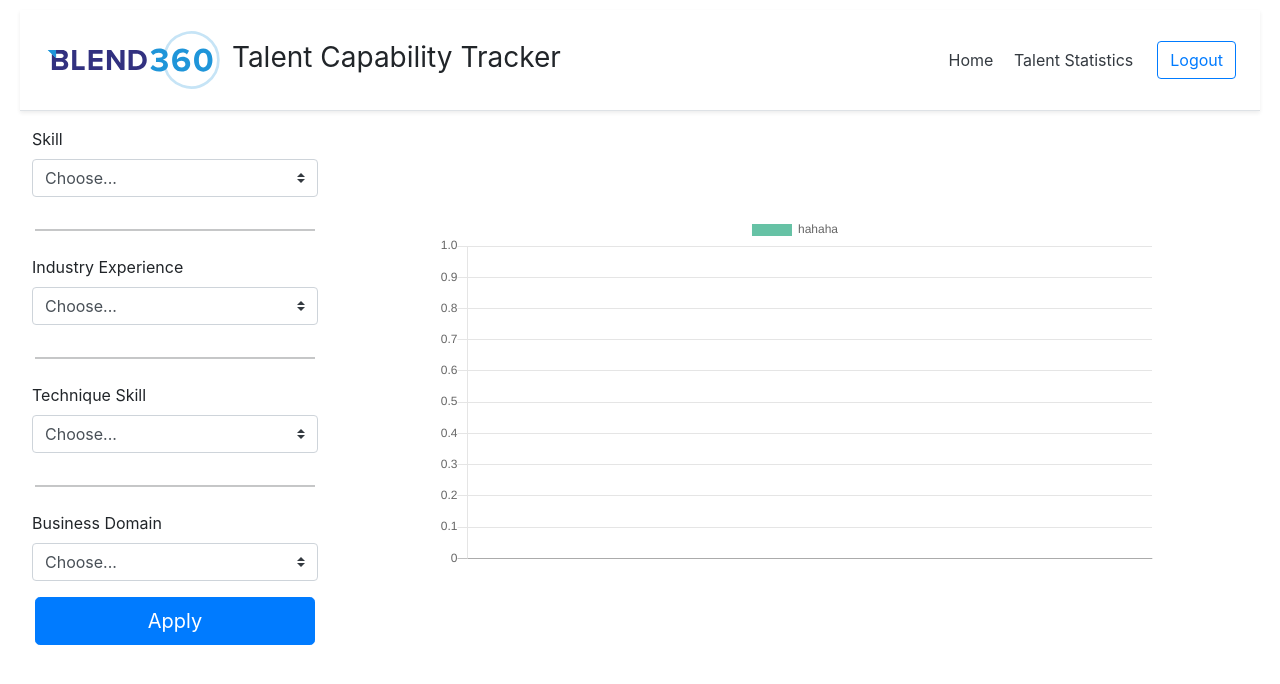
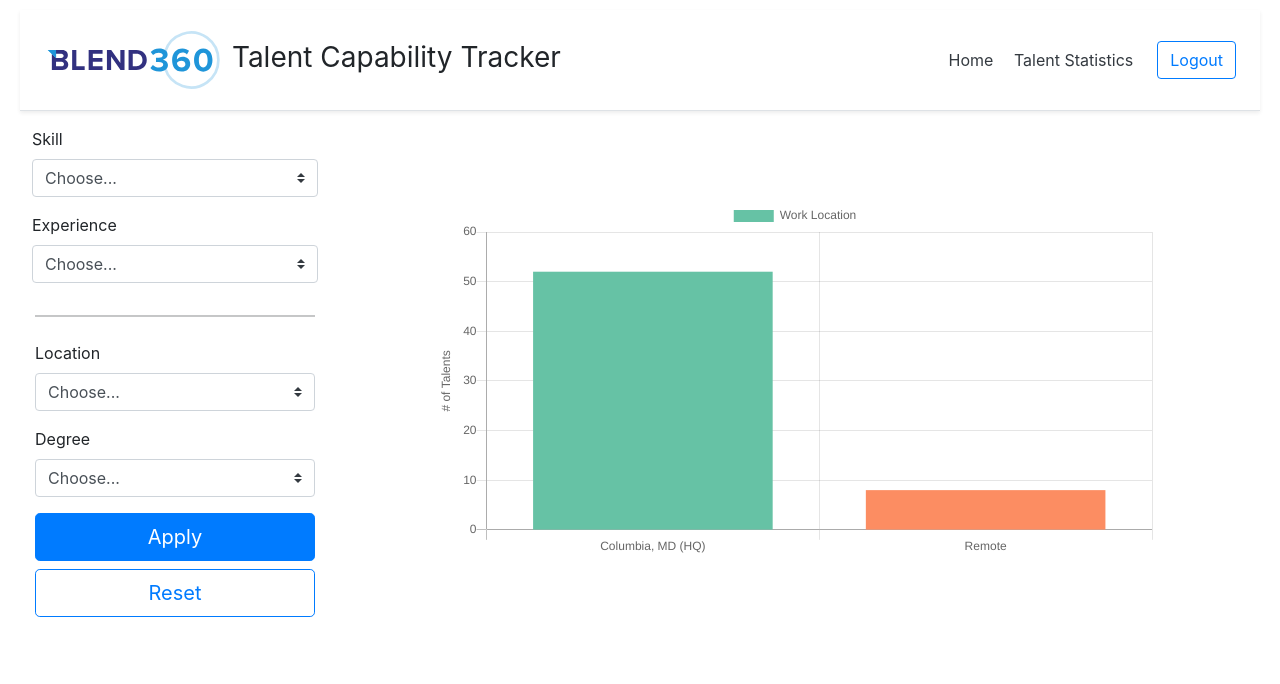
Before and after one commit to zachbear333/talent-capability-tracking, a Django app: page /talent_dashboard/ in a window 1280 px wide. Shown: the top 684 px of the page. Run offline with Django 4.2, Linux system fonts and the light colour scheme; a user stored in the database is signed in; data comes from the database, SQL or seed files in the repository; both versions use the stored data as it was after the commit.

Commit message:
June 9 - Backup version of dashboard

```diff
--- a/bios/models.py
+++ b/bios/models.py
@@ -140,7 +140,7 @@ class BioInfo(models.Model):
 
     name = models.CharField(max_length=200)
     email = models.CharField(max_length=200)
-
+    # nickname = models.CharField(max_length=200, default=None)
     position = models.CharField(max_length=100, choices=POSITION_CHOICES, default=None)
     location = models.CharField(max_length=100, choices=LOCATION_CHOICES, default=None)
     skill = models.CharField(max_length=300, choices=SKILL_CHOICES, default=None)
--- a/bios/templates/bios/dashboard.html
+++ b/bios/templates/bios/dashboard.html
@@ -15,27 +15,68 @@
                     <label for="skill">  Skill </label>
                     <select id="skill" class="custom-select d-block w-100" name="skill-dropdown">
                         <option value="">Choose...</option>
+                        <optgroup label='Area of Expertise'>
                             {% for p in skill_distinct %}
                                 <option value="{{ p }}" {%if p in skill_query %} selected {%endif%}> {{ p }} </option>
                             {% endfor %}
+                        </optgroup>
+
+                        <optgroup label='Technical Skill'>
+                            {% for q in tech_distinct %}
+                                <option value="{{ q }}" {%if q in skill_query %} selected {%endif%}> {{ q }} </option>
+                            {% endfor %}
+                        </optgroup>
 
                     </select>
-                    {% comment %} {% endcomment %}
                 </div>
-            </div>
-            <hr class="mb-4">
-            <div class="row">
                 <div class = "mb-3">
-                    <label for="industry"> Industry Experience</label>
+                    <label for="industry"> Experience</label>
                     <select class="custom-select d-block w-100" name="industry-dropdown">
                         <option value="">Choose...</option>
+
+                        <optgroup label='Industry Experience'>
                             {% for p in industry_distinct %}
                             <option value="{{ p }}" {%if p in industry_query %} selected {%endif%}> {{ p }} </option>
                             {% endfor %}
+                        </optgroup>
+
+                        <optgroup label='Business Domain'>
+                            {% for q in domain_distinct %}
+                                <option value="{{ q }}" {%if q in industry_query %} selected {%endif%}> {{ q }} </option>
+                            {% endfor %}
+                        </optgroup>
+
                     </select>
                 </div>
             </div>
+
             <hr class="mb-4">
+            <div class="row">
+
+            </div>
+
+            <div class="mb-3">
+                <label for="degree"> Location </label>
+                <select class="custom-select d-block w-100" name="location-dropdown">
+                    <option value="">Choose...</option>
+                    {% for p in location_distinct %}
+                    <option value="{{ p }}" {%if p in location_query %} selected {%endif%}> {{ p }} </option>
+                    {% endfor %}
+                </select>
+            </div>
+
+            <div class="mb-3">
+                <label for="degree"> Degree </label>
+                <select class="custom-select d-block w-100" name="degree-dropdown">
+                    <option value="">Choose...</option>
+                    <option value="B.A." {%if degree_query == "B.A." %} selected {%endif%}> B.A.</option>
+                    <option value="B.S." {%if degree_query == "B.S." %} selected {%endif%}> B.S.</option>
+                    <option value="M.S." {%if degree_query == "M.S." %} selected {%endif%}> M.S.</option>
+                    <option value="PhD" {%if degree_query == "PhD" %} selected {%endif%}> PhD</option>
+                    <option value="Other" {%if degree_query == "Other" %} selected {%endif%}> Other</option>
+                </select>
+            </div>
+            {% comment %} <hr class="mb-4">
             <div class="row">
                 <div class = "mb-3">
                     <label for="tech"> Technique Skill </label>
@@ -58,11 +99,14 @@
                         {% endfor %}
                     </select>
                 </div>
-            </div>
+            </div> {% endcomment %}
 
 
             <button class="btn btn-primary btn-lg btn-block" type="submit" value="Apply">
                 Apply
+            </button>
+            <button class="btn btn-outline-primary btn-lg btn-block" onclick="reset_filter(event)">
+                Reset
             </button>
         </form>
     </div>
@@ -70,6 +114,11 @@
 
 <div id="container" style="width: 60%; margin:auto;">
     {% comment %} <canvas id="pie-chart"></canvas> {% endcomment %}
+    {% if filter_count == 2 %}
+        <center> {{plot_name}} </center>
+        <br>
+    {% endif %}
+
     <canvas id="bar-chart"></canvas>
 </div>
 
@@ -88,7 +137,8 @@
         var color = "{{sns_color}}";
         color = decodeEntity(color);
         console.log(color);
-
+        y_label = '{{ skill_query }}'
+        y_label = decodeEntity(y_label).slice(2,-2)
         var config = {
             type:'horizontalBar',
             data: {
@@ -116,14 +166,30 @@
                 }]
             },
             options: {
+                plugins: {
+                    title: {
+                        display: true,
+                        text: 'Custom Chart Title',
+                    },
+                },
                 responsive: true,
                 scales: {
                     yAxes: [{
-                        ticks: { beginAtZero: true },
+                        ticks: { beginAtZero: true},
                         stacked: true,
+                        display: true,
+                        scaleLabel: {
+                            display: true,
+                            labelString: y_label,
+                        },
                     }],
                     xAxes: [{
+                        ticks: {precision:0},
                         stacked: true,
+                        scaleLabel: {
+                            display: true,
+                            labelString: '# of Talents',
+                        },
                     }],
                 },
             }
@@ -135,6 +201,8 @@
         };
     }
     else {
+        name = '{{ plot_name }}'
+        console.log(name)
         var config = {
             type: 'bar',
             data: {
@@ -144,7 +212,7 @@
                         '#66c2a5', '#fc8d62', '#8da0cb', '#e78ac3', '#a6d854',
                         '#ffd92f', '#e5c494', '#b3b3b3'
                         ],
-                label: 'hahaha',
+                label: name,
               }],
               labels: {{ labels|safe }}
             },
@@ -152,8 +220,13 @@
                 scales: {
                     yAxes: [{
                         ticks: {
-                            beginAtZero: true
-                        }
+                            beginAtZero: true,
+                            precision:0,
+                        },
+                        scaleLabel: {
+                            display: true,
+                            labelString: '# of Talents',
+                        },
                     }]
                 },
                 responsive: true
@@ -165,6 +238,16 @@
         };
     }
 
-
+    function reset_filter(event) {
+        option_tag = document.getElementsByTagName('option');
+        // console.log(option_tag[1].selected)
+        for (var i = 0; i < option_tag.length; i++) {
+           if (option_tag[i].selected == true && option_tag[i].value != '') {
+               console.log(option_tag[i].text);
+               option_tag[i].selected = false;
+               console.log(option_tag[i].selected);
+           }
+        }
+    }
 </script>
 {%endblock jsblock%}
--- a/bios/views.py
+++ b/bios/views.py
@@ -260,6 +260,14 @@ REVERSE_RUBRIC = {
     "4-5YOE" : "3",
     "5-10YOE" : "4",
     ">10YOE" : "5"
+}
+
+DOMAIN_MODIFICATION = {
+    "Unfamiliar" : "<1 Year",
+    "Novice" : "1-3 Year",
+    "Proficient" : "4-5 Year",
+    "Advanced" : "5-10 Year",
+    "Expert" : ">10 Year",
 }
 
 tmp1 = []
@@ -642,7 +650,8 @@ def home(request):
                         people.filter(skill__contains=search_sections[0]) | \
                         people.filter(technique__contains=search_sections[0]) | \
                         people.filter(industry__contains=search_sections[0]) | \
-                        people.filter(position__contains=search_sections[0])
+                        people.filter(position__contains=search_sections[0]) | \
+                        people.filter(business_domain__contains=search_sections[0])
         search_list[0] = people
         if len(search_sections) > 1:
             for i in range(1, len(search_sections)):
@@ -650,7 +659,8 @@ def home(request):
                                     people.filter(skill__contains=search_sections[i]) | \
                                     people.filter(technique__contains=search_sections[i]) | \
                                     people.filter(industry__contains=search_sections[i]) | \
-                                    people.filter(position__contains=search_sections[i])
+                                    people.filter(position__contains=search_sections[i]) | \
+                                    people.filter(business_domain__contains=search_sections[i])
 
                 people = search_list[i] & search_list[i - 1]
 
@@ -1154,6 +1164,20 @@ def edit(request, name):
 
 def dashboard(request):
     people = BioInfo.objects.all()
+    location_dist = list(BioInfo.objects.values('location').distinct())
+    location_distinct = []
+    for x in location_dist:
+        location_distinct.append(x['location'])
+    # user in our database
+    user_db = []
+    for person in BioInfo.objects.all():
+        if person.name not in user_db:
+            user_db.append(person.name)
+    # in_db
+    name_str = request.user.first_name.replace(' ', '_') + '_' + request.user.last_name.replace(' ', '_')
+    in_db = 1 if name_str in user_db else 0
+    print("in_db here: ", in_db)
+
     # sorted(skill_res), sorted(industry_res), sorted(tech_res), sorted(domain_res),
     # sorted(university_res), sorted(major_res)
     feature_lst = distinct_features()
@@ -1163,14 +1187,23 @@ def dashboard(request):
     ###############################################
     skill_query = request.GET.getlist('skill-dropdown')
     industry_query = request.GET.getlist('industry-dropdown')
+    location_query = request.GET.get('location-dropdown')
+    degree_query = request.GET.get('degree-dropdown')
     filter_count = 0
     if skill_query and skill_query != ['']:
-        people = people.filter(skill__contains=skill_query[0])
+        people = people.filter(skill__contains=skill_query[0])| \
+                    people.filter(technique__contains=skill_query[0])
         filter_count += 1
     if industry_query and industry_query != ['']:
-        people = people.filter(industry__contains=industry_query[0])
+        people = people.filter(industry__contains=industry_query[0]) | \
+                    people.filter(business_domain__contains=industry_query[0])
         filter_count += 1
-    print(len(people), people, filter_count)
+    # print(len(people), people, filter_count)
+    if location_query:
+        people = people.filter(location__contains=location_query)
+    if degree_query:
+        print('check check here', degree_query)
+        people = people.filter(degree__contains=degree_query)
 
     ###############################################
     ## generate the data passed to visualization ##
@@ -1180,13 +1213,20 @@ def dashboard(request):
 
         if skill_query and skill_query != ['']:
             for item in people:
-                # find the skill level
+                ### find the skill level ###
+                # area of expertise
                 skills = item.skill.split(',')
                 for skill in skills:
                     if skill_query[0] in skill:
                         skill_lvl = skill.split(' ')[-1][1:-1]
-                        # print(skill_query[0], skill_lvl)
-                # find the industry level
+                # technique skill
+                techs = item.technique.split(',')
+                for tech in techs:
+                    if skill_query[0] in tech:
+                        skill_lvl = tech.split(' ')[-1][1:-1]
+
+                ### find the industry level ###
+                # industry experience
                 industries = item.industry.split(',')
                 if industries == ['N/A']:
                     continue
@@ -1194,15 +1234,17 @@ def dashboard(request):
                     exp = ''.join(industry.split(' ')[-2:])[1:-1]
                     if industry_query[0] and industry_query[0] in industry:
                         industry_lvl = ADJUST_EXP[exp]
-                        print('=========> check here', len(industry_query[0]))
-                        print(industry_query[0])
-                        # print(industry_query[0], industry_lvl)
-                # dictionary {
-                #   unfamiliar: [<1 Year, <1 Year, 1-3 Year, 1-3 Year],
-                #   advanced: [5-10 Year]
-                # }
+                # business domain
+                domains = item.business_domain.split(',')
+                if domains == ['N/A']:
+                    continue
+                for domain in domains:
+                    exp = DOMAIN_MODIFICATION[domain.split(' ')[-1][1:-1]]
+                    if industry_query[0] and industry_query[0] in domain:
+                        industry_lvl = exp
+                        # res_freq[exp] = res_freq.get(exp, 0) + 1
+
                 res_freq[skill_lvl].append(industry_lvl)
-        print(res_freq)
 
         data = [[0 for _ in range(5)] for _ in range(5)]
         for i, sk_opt in enumerate(SKILL_RUBRIC.values()):
@@ -1212,19 +1254,33 @@ def dashboard(request):
             lvl_freq = collections.Counter(this_lvl)
             for j, ins_opt in enumerate(EXPERIENCE_RUBRIC.values()):
                 data[i][j] = lvl_freq.get(ADJUST_EXP[ins_opt.replace(' ', '')], 0)
+        plot_name = skill_query[0] + " by " + industry_query[0]
 
-        print(data)
     else:
         res_freq = {}
         if skill_query and skill_query != ['']:
             for item in people:
+                ### for 'area of expertise'
                 skills = item.skill.split(',')
                 for skill in skills:
                     if skill_query[0] in skill:
                         res_freq[skill.split(' ')[-1][1:-1]] = res_freq.get(skill.split(' ')[-1][1:-1], 0) + 1
+                ### for 'technique skill'
+                techs = item.technique.split(',')
+                for tech in techs:
+                    if skill_query[0] in tech:
+                        res_freq[tech.split(' ')[-1][1:-1]] = res_freq.get(tech.split(' ')[-1][1:-1], 0) + 1
+            plot_name = skill_query[0]
+            ### put the result in the correct order
+            tmp_res = {}
+            for val in SKILL_RUBRIC.values():
+                if val in res_freq:
+                    tmp_res[val] = res_freq[val]
+            res_freq = tmp_res
 
-        if industry_query and industry_query != ['']:
+        elif industry_query and industry_query != ['']:
             for item in people:
+                ### for 'industry experience'
                 industries = item.industry.split(',')
                 if industries == ['N/A']:
                     continue
@@ -1232,6 +1288,29 @@ def dashboard(request):
                     exp = ''.join(industry.split(' ')[-2:])[1:-1]
                     if industry_query[0] in industry:
                         res_freq[ADJUST_EXP[exp]] = res_freq.get(ADJUST_EXP[exp], 0) + 1
+                ### for 'business domain'
+                domains = item.business_domain.split(',')
+                if domains == ['N/A']:
+                    continue
+                for domain in domains:
+                    print("test123", DOMAIN_MODIFICATION[domain.split(' ')[-1][1:-1]])
+                    exp = DOMAIN_MODIFICATION[domain.split(' ')[-1][1:-1]]
+                    if industry_query[0] in domain:
+                        res_freq[exp] = res_freq.get(exp, 0) + 1
+
+            plot_name = industry_query[0]
+            print(res_freq)
+            tmp_res = {}
+            for val in EXPERIENCE_RUBRIC_MAIN.values():
+                if val in res_freq:
+                    tmp_res[val] = res_freq[val]
+            res_freq = tmp_res
+        # default page (bar chart by position)
+        else:
+            for person in people:
+                res_freq[person.location] = res_freq.get(person.location, 0) + 1
+            plot_name = 'Work Location'
+
         data = res_freq.values()
     a = str(sns.color_palette("Set2").as_hex())
 
@@ -1246,4 +1325,10 @@ def dashboard(request):
                                                    'tech_distinct':feature_lst[2],
                                                    'domain_distinct':feature_lst[3],
                                                    'filter_count': filter_count,
+                                                   'in_db': in_db,
+                                                   'plot_name':plot_name,
+                                                   'location_distinct':location_distinct,
+                                                   'location_query':location_query,
+                                                   'degree_query':degree_query,
+                                                   "filter_count":filter_count,
                                                    })
```
Also changed, not shown: db.sqlite3. Lines whose indentation alone changed are shown as unchanged.
